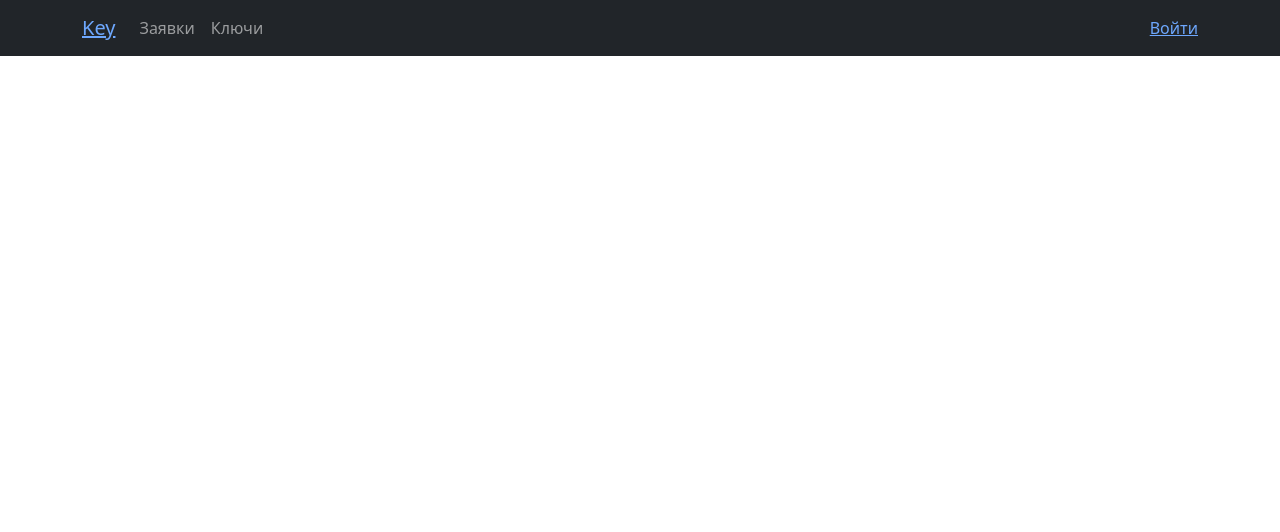
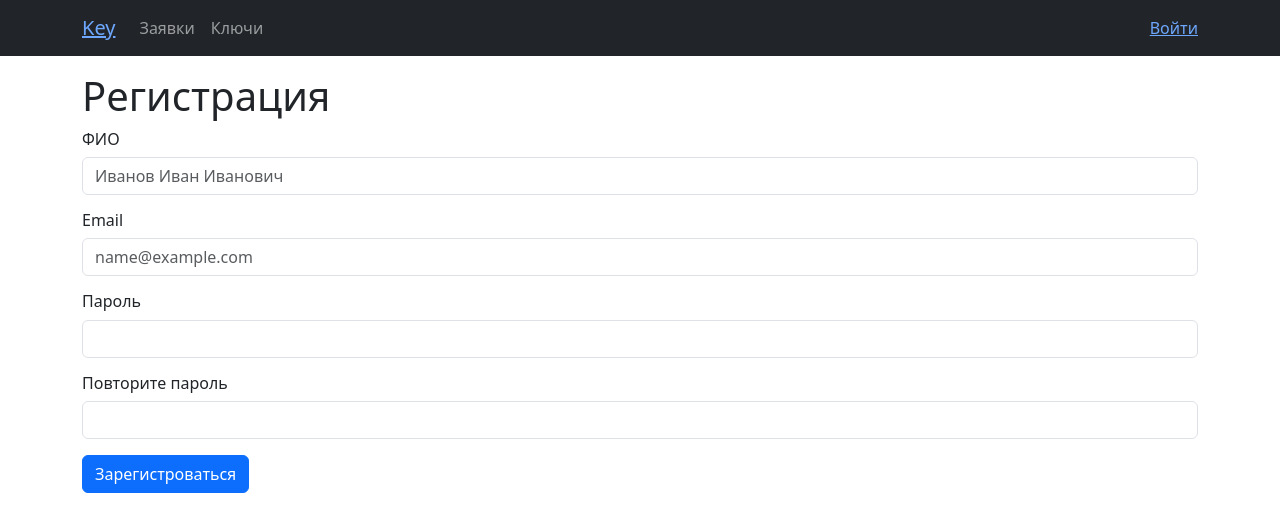
Before and after one commit to DvitryG/key-manager-2024, a React (Create React App) app in the folder frontend/: page /registration in a window 1280 px wide. Shown: the top 532 px of the page. Built offline with nearby package versions, Linux system fonts and the light colour scheme.

Commit message:
add registration page and routing to page

```diff
--- a/frontend/src/App.jsx
+++ b/frontend/src/App.jsx
@@ -5,6 +5,7 @@ import {
 } from "react-router-dom";
 import LoginPage from './Pages/LoginPage';
 import HomePage from './Pages/HomePage';
+import RegistrationPage from './Pages/RegistrationPage';
 
 
 
@@ -18,6 +19,7 @@ function App() {
      <Routes >
         <Route path='/' element={<HomePage/>}/>
         <Route path='/login' element={<LoginPage />} />
+        <Route path='/registration' element={<RegistrationPage />} />
      </Routes>
      </>
   );
--- a/frontend/src/Components/Header.jsx
+++ b/frontend/src/Components/Header.jsx
@@ -3,7 +3,6 @@ import "../index.css";
 import Container from 'react-bootstrap/Container';
 import Nav from 'react-bootstrap/Nav';
 import Navbar from 'react-bootstrap/Navbar';
-import LoginPage from '../Pages/LoginPage';
 import { Link } from 'react-router-dom';
 
 const Header = () => {
--- a/frontend/src/Components/Login.jsx
+++ b/frontend/src/Components/Login.jsx
@@ -3,6 +3,7 @@ import Container from "react-bootstrap/Container";
 import Button from "react-bootstrap/Button";
 import Form from "react-bootstrap/Form";
 import "../style.css";
+import { Link } from "react-router-dom";
 
 const Login = () => {
   return (
@@ -24,7 +25,7 @@ const Login = () => {
           Войти
         </Button>
         <Button className="logbtn" variant="primary" type="submit">
-          Регистрация
+           <Link to="/registration">Регистрация</Link>
         </Button>
         </div>
       </Form>
--- a/frontend/src/Registeration.jsx
+++ b/frontend/src/Components/Registration.jsx
@@ -2,9 +2,9 @@ import React from "react";
 import Container from "react-bootstrap/Container";
 import Button from "react-bootstrap/Button";
 import Form from "react-bootstrap/Form";
-import "./style.css";
+import "../style.css";
 
-const Registeration = () => {
+const Registration = () => {
   return (
     <Container className="mt-3">
       <Form className="reg">
@@ -37,4 +37,4 @@ const Registeration = () => {
   );
 };
 
-export default Registeration;
+export default Registration;
--- /dev/null
+++ b/frontend/src/Pages/RegistrationPage.jsx
@@ -0,0 +1,12 @@
+import React from 'react';
+import Registration from '../Components/Registration';
+
+const RegistrationPage = () => {
+    return (
+        <>
+            <Registration/>
+        </>
+    );
+}
+
+export default RegistrationPage;
```
